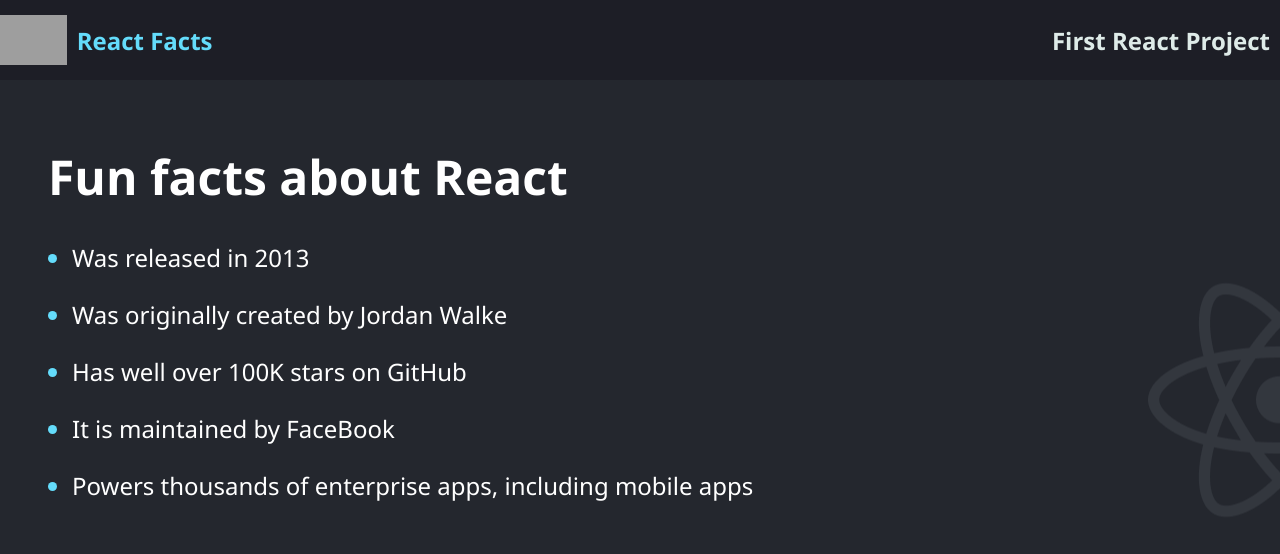
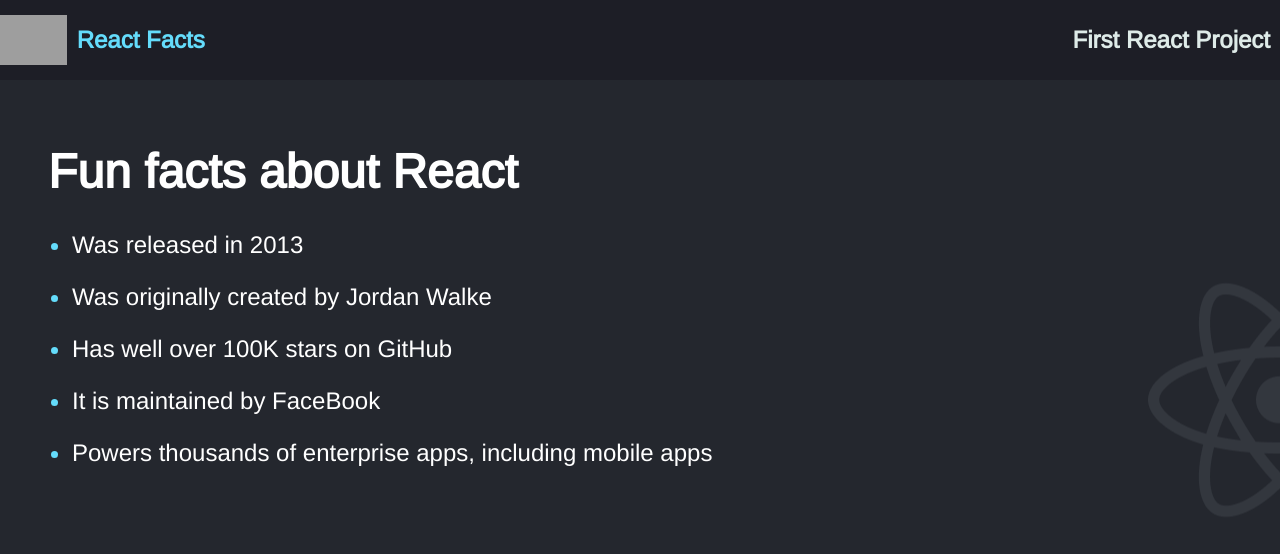
Before and after one commit to AdityaMore7000/facts-about-react, a React (Vite) app: page / in a window 1280 px wide. Shown: the top 554 px of the page. Built offline with nearby package versions, Linux system fonts and the light colour scheme; grey boxes are pictures that could not be loaded.

Commit message:
changed font

```diff
--- a/src/index.css
+++ b/src/index.css
@@ -1,8 +1,12 @@
+@import url('https://fonts.googleapis.com/css2?family=Arimo&display=swap');
+/* Use this code for this font:
+font-family: 'Arimo', sans-serif;
+*/
 *{
   margin: 0;
   padding: 0;
   box-sizing: border-box;
-  font-family: 'Segoe UI', Tahoma, Geneva, Verdana, sans-serif;
+  font-family: 'Arimo', sans-serif;
 }
 
 /* navbar */
@@ -44,9 +48,9 @@
   font-size: x-large;
 }
 .list ul{
+  margin-left: 1.5rem;
   position: relative;
   z-index: 1;
-  margin-left: 1.5rem;
 }
 
 .list li{
@@ -54,9 +58,9 @@
 }
 
 .list h1{
+  margin: 2rem 0;
   position: relative;
   z-index: 1;
-  margin: 2rem 0;
 }
 
 .list li::marker{
@@ -65,7 +69,6 @@
 
 #bckg{
   position: absolute;
-  z-index: 0;
   top: 50%;
   right: 0;
   transform: translateY(-50%);
```
Also changed, not shown: public/images/favicon.svg (added).
